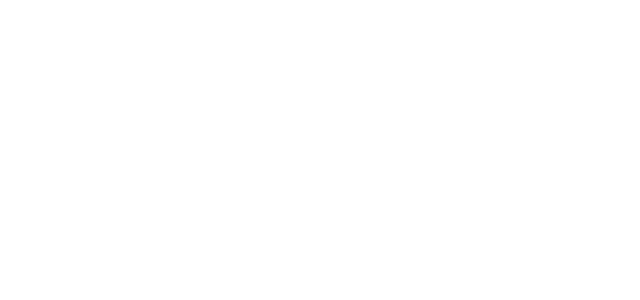
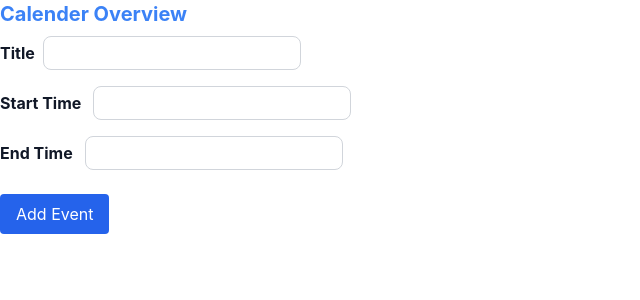
Before and after one commit to anushasani/React_Workspace, a React (Create React App) app in the folder my-app/: page /CalenderDayView in a window 1280 px wide. Before the commit this address had no page. Shown: the top 300 px of the page, without its empty margins (0-640 px from the left). Built offline with nearby package versions, Linux system fonts and the light colour scheme.

Commit message:
Calender Day view

```diff
--- a/my-app/src/App.js
+++ b/my-app/src/App.js
@@ -23,6 +23,7 @@
 const ContactNumber = lazy(() =>
   import("./Component/ContactNumber/ContactNumber")
 );
+const CalenderDayView = lazy(()=>import("./Component/CalenderDayView/CalenderDayView"))
 
 const Home = () => {
   return (
@@ -66,6 +67,11 @@
           <li>
             <a href="/ContactNumber" rel="noopener noreferrer">
               6.ContactNumber
+            </a>
+          </li>
+          <li>
+            <a href="/CalenderDayView" rel="noopener noreferrer">
+              7.CalenderDayView
             </a>
           </li>
         </ul>
@@ -147,6 +153,14 @@
             </Suspense>
           }
         />
+        <Route
+          path="/CalenderDayView"
+          element={
+            <Suspense fallback={<div>Loading CalenderDayView.....</div>}>
+              <CalenderDayView />
+            </Suspense>
+          }
+        />
       </Routes>
     </Router>
   );
--- /dev/null
+++ b/my-app/src/Component/CalenderDayView/CalenderDayView.js
@@ -0,0 +1,89 @@
+import React, { useState } from "react";
+
+const CalenderDayView = () => {
+  const [title, setTitle] = useState("");
+  const [startTime, setStartTime] = useState("");
+  const [endTime, setEndTime] = useState("");
+  const [events, setEvents] = useState([]);
+
+  const handleClick = () => {
+    const newEvent = {
+      id: events.length + 1,
+      title: title,
+      startTime: startTime,
+      endTime: endTime,
+    };
+    setEvents([...events, newEvent]);
+    setTitle("");
+    setStartTime("");
+    setEndTime("");
+  };
+  const removeElement = (id) => {
+    console.log("id", id);
+    let newUpdates = events.filter((idEve) => idEve.id !== id);
+    setEvents(newUpdates);
+  };
+
+  return (
+    <div>
+      <h5 className="text-blue-500 font-bold text-xl">Calender Overview</h5>
+      <section>
+        <div>
+          <label className="text-gray-900 font-bold">Title</label>
+          <input
+            className="border border-gray-300 rounded-lg p-1 m-2 outline-none"
+            type="text"
+            value={title}
+            onChange={(e) => setTitle(e.target.value)}
+          />
+        </div>
+        <div>
+          <label className="text-gray-900 font-bold"> Start Time </label>
+          <input
+            className="border border-gray-300 rounded-lg p-1 m-2 outline-none"
+            type="text"
+            value={startTime}
+            onChange={(e) => setStartTime(e.target.value)}
+          />
+        </div>
+        <div>
+          <label className="text-gray-900 font-bold"> End Time </label>
+          <input
+            className="border border-gray-300 rounded-lg p-1 m-2 outline-none"
+            type="text"
+            value={endTime}
+            onChange={(e) => setEndTime(e.target.value)}
+          />
+        </div>
+
+        <button
+          className="mt-4 px-4 py-2 bg-blue-600 text-white rounded hover:bg-blue-700"
+          onClick={handleClick}
+        >
+          Add Event
+        </button>
+      </section>
+      <section>
+        {events.map((Task, index) => {
+          return (
+            <div key={Task.id}>
+              <p>{Task.id}</p>
+              <p> {Task.title}</p>
+              <p> {Task.startTime}</p>
+              <p>{Task.endTime}</p>
+              <button
+                className="px-4 py-2 bg-green-300 text-white rounded hover:bg-green-700"
+                onClick={() => removeElement(Task.id)}
+              >
+                {" "}
+                Remove event
+              </button>
+            </div>
+          );
+        })}
+      </section>
+    </div>
+  );
+};
+
+export default CalenderDayView;
```
